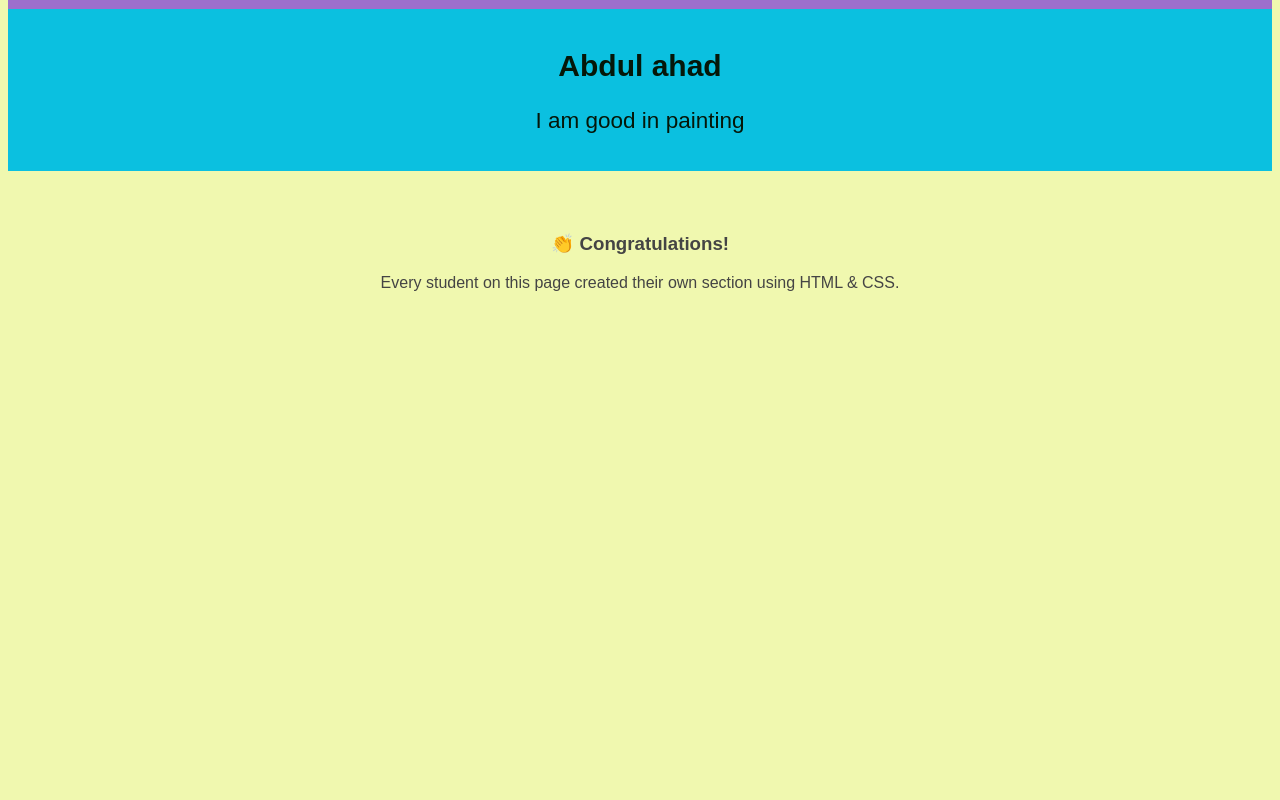
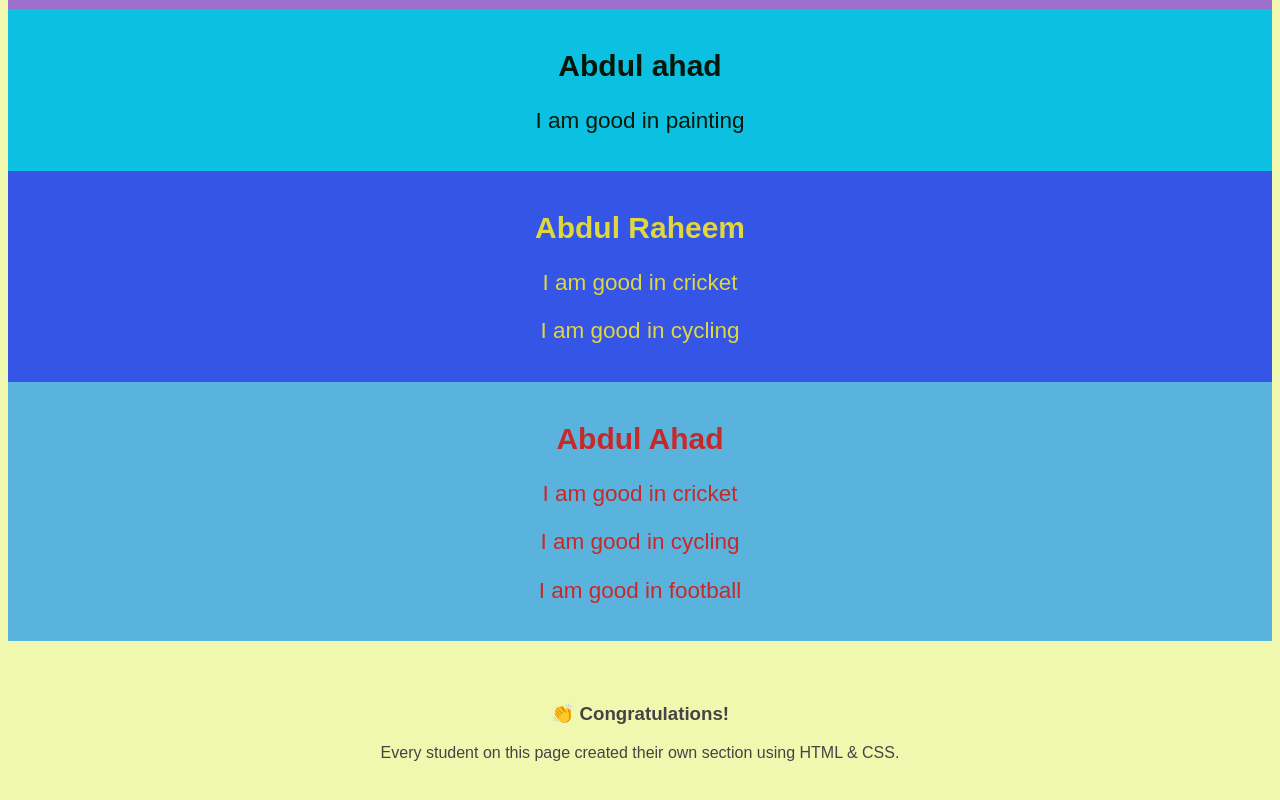
Before and after one commit to ebadcommits/summer-camp-2026, a plain HTML site: page index.html in a window 1280 px wide. Shown: the part 3439-4239 px from the top of the page. Before the commit the page ends 3785 px from the top, so only its background shows below. Drawn offline with Linux system fonts and the light colour scheme.

Commit message:
Add new sections for Abdul Raheem and Abdul Ahad with styling

```diff
--- a/index.html
+++ b/index.html
@@ -111,6 +111,19 @@
             <h1>Abdul ahad</h1>
             <p>I am good in painting</p>
         </div>
+
+        <div class="abdulraheem">
+            <h1>Abdul Raheem</h1>
+            <p>I am good in cricket</p>
+            <p>I am good in cycling</p>
+        </div>
+
+        <div class="abdulahad">
+            <h1>Abdul Ahad</h1>
+            <p>I am good in cricket</p>
+            <p>I am good in cycling</p>
+            <p>I am good in football</p>
+        </div>
     </section>
 
     <footer>
--- a/style.css
+++ b/style.css
@@ -289,6 +289,34 @@ header p{
     font-size: 1.875rem;
 }
 
+.abdulraheem{
+    background: rgb(52, 85, 230);
+    width: 100%;
+    padding: 1.25rem;
+    text-align: center;
+    color: rgb(224, 214, 62);
+}
+.abdulraheem h1{
+    font-size: 2.5rem;
+}
+.abdulraheem p{
+    font-size: 1.875rem;
+}
+
+.abdulahad{
+    background: rgb(90, 179, 221);
+    width: 100%;
+    padding: 1.25rem;
+    text-align: center;
+    color: rgb(199, 41, 41);
+}
+.abdulahad h1{
+    font-size: 2.5rem;
+}
+.abdulahad p{
+    font-size: 1.875rem;
+}
+
 footer{
     background:#f0f8af;
     color: rgb(68, 68, 68);
```
